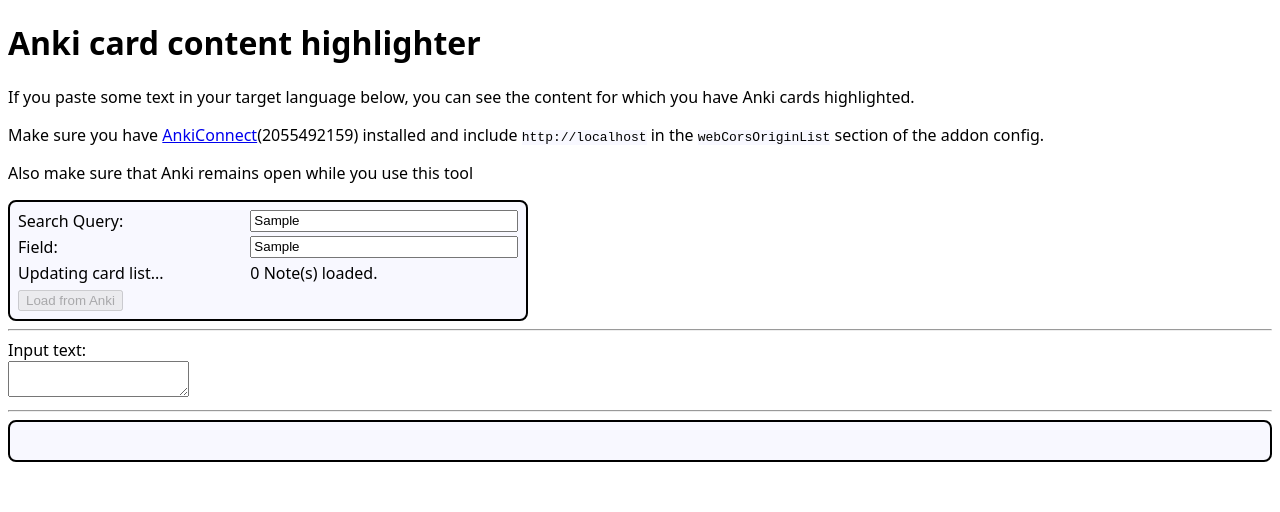
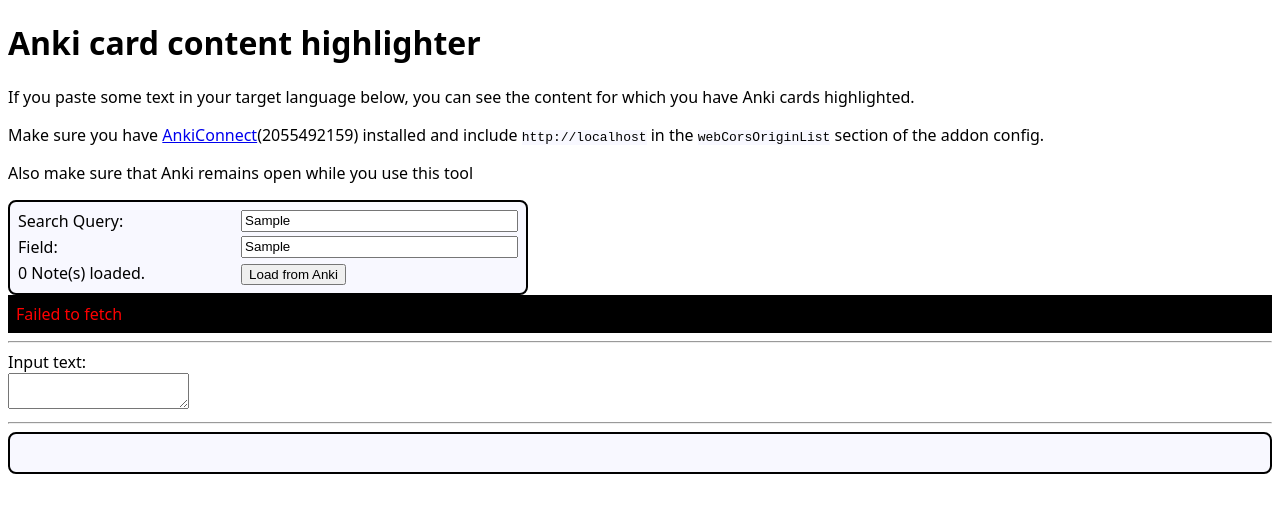
Before and after one commit to Luc-Mcgrady/anki-highlighter, a SvelteKit app: page / in a window 1280 px wide. Both pictures are taken after typing "Sample", "Sample" into the empty fields and a click on the input "Load from Anki". Shown: the top 512 px of the page. Built offline with nearby package versions, Linux system fonts and the light colour scheme.

Commit message:
Improve error handling

```diff
--- a/src/routes/+page.svelte
+++ b/src/routes/+page.svelte
@@ -11,6 +11,7 @@
 	let info = {};
 	let loading = false;
 	let website = "";
+	let error = "";
 	onMount(() => {
 		website = window.location.origin;
 	});
@@ -35,9 +36,15 @@
 	on:submit={async (e) => {
 		e.preventDefault();
 		loading = true;
-		info = await fetch_card_info_groups(search, field);
-		$searched_field = field;
-		loading = false;
+		error = "";
+		try {
+			info = await fetch_card_info_groups(search, field);
+			$searched_field = field;
+		} catch (e: any) {
+			error = e.message;
+		} finally {
+			loading = false;
+		}
 	}}
 	class="section"
 >
@@ -59,6 +66,15 @@
 		<input type="submit" disabled={loading} value="Load from Anki" />
 	</div>
 </form>
+
+{#if error}
+	<div class="error">
+		{error} <br />
+		{#if error.match("NetworkError")}
+			(Have you set CORS as specified above?, Is anki running?)
+		{/if}
+	</div>
+{/if}
 
 <hr />
 
@@ -96,4 +112,9 @@
 	code {
 		background-color: ghostwhite;
 	}
+	.error {
+		color: red;
+		background-color: black;
+		padding: 0.5em;
+	}
 </style>
```
